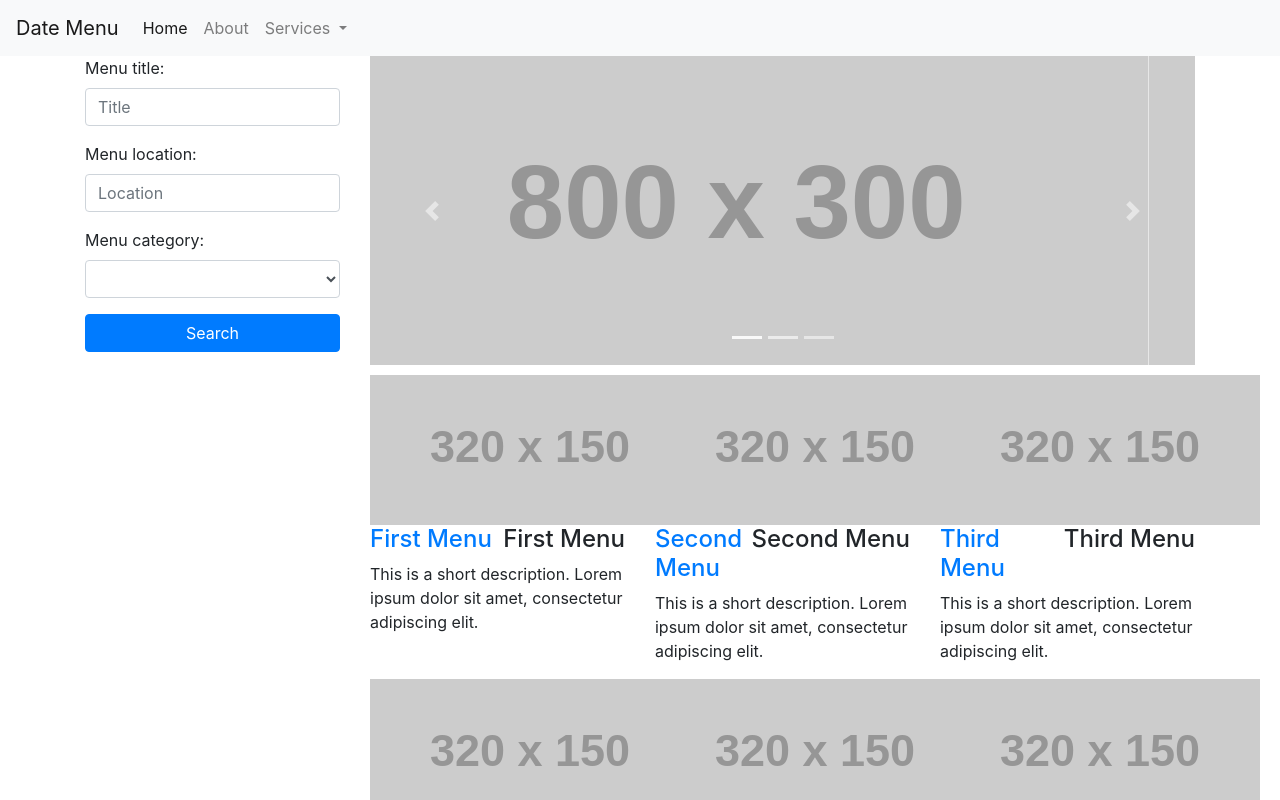
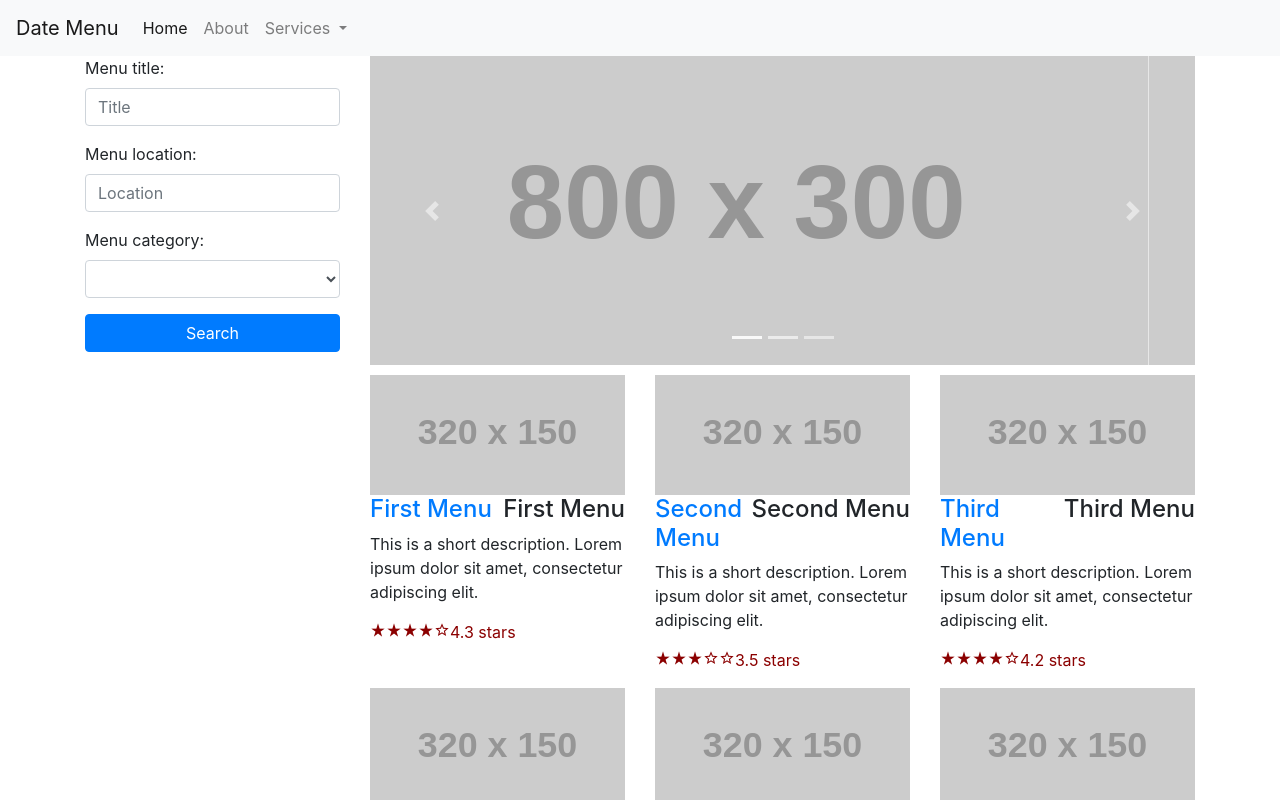
Before and after one commit to korpikoodari/menudating, an Angular app: page / in a window 1280 px wide. Shown: the top 800 px of the page. Built offline with nearby package versions, Linux system fonts and the light colour scheme.

Commit message:
adding rating component

```diff
--- a/package.json
+++ b/package.json
@@ -24,6 +24,7 @@
     "bootstrap": "^4.1.1",
     "core-js": "^2.4.1",
     "jquery": "^3.3.1",
+    "material-design-icons": "^3.0.1",
     "npm": "^5.6.0",
     "popper.js": "^1.14.3",
     "rxjs": "^5.5.6",
--- a/src/app/menu-item/menu-item.component.css
+++ b/src/app/menu-item/menu-item.component.css
@@ -0,0 +1,6 @@
+.ratings {
+color: darkred;
+}
+img {
+width: 100%;
+}
--- a/src/app/menu-item/menu-item.component.html
+++ b/src/app/menu-item/menu-item.component.html
@@ -6,7 +6,7 @@
 </h4>
 <p>{{menu.description}}</p>
 </div>
-<!-- <div class="ratings">
-<nga-stars [rating]="product.rating"></nga-stars>
-</div> -->
+ <div class="ratings">
+<dating-stars [rating]="menu.rating"></dating-stars>
 </div>
+</div>
--- a/src/app/stars/stars.component.css
+++ b/src/app/stars/stars.component.css
@@ -0,0 +1,9 @@
+:host {
+display: block;
+}
+.material-icons {
+display: inline-block;
+font-size: inherit;
+height: 16px;
+width: 16px;
+}
--- a/src/app/stars/stars.component.html
+++ b/src/app/stars/stars.component.html
@@ -1,3 +1,8 @@
 <p>
-  stars works!
+  <span *ngFor="let isEmpty of stars"
+        class="material-icons">{{ isEmpty ?
+               'star_border' :
+               'star_rate' }}
+  </span>
+  <span>{{ rating }} stars</span>
 </p>
--- a/src/app/stars/stars.component.ts
+++ b/src/app/stars/stars.component.ts
@@ -1,4 +1,4 @@
-import { Component, OnInit } from '@angular/core';
+import { Component, OnInit, Input } from '@angular/core';
 
 @Component({
   selector: 'dating-stars',
@@ -6,10 +6,13 @@ import { Component, OnInit } from '@angular/core';
   styleUrls: ['./stars.component.css']
 })
 export class StarsComponent implements OnInit {
-
-  constructor() { }
+  @Input() count = 5;
+  @Input() rating = 0;
+  stars: boolean[] = [];
 
   ngOnInit() {
+    for (let i = 1; i <= this.count; i++) {
+      this.stars.push(i > this.rating);  // push true or false
+    }
   }
-
 }
```
Also changed, not shown: .angular-cli.json.
